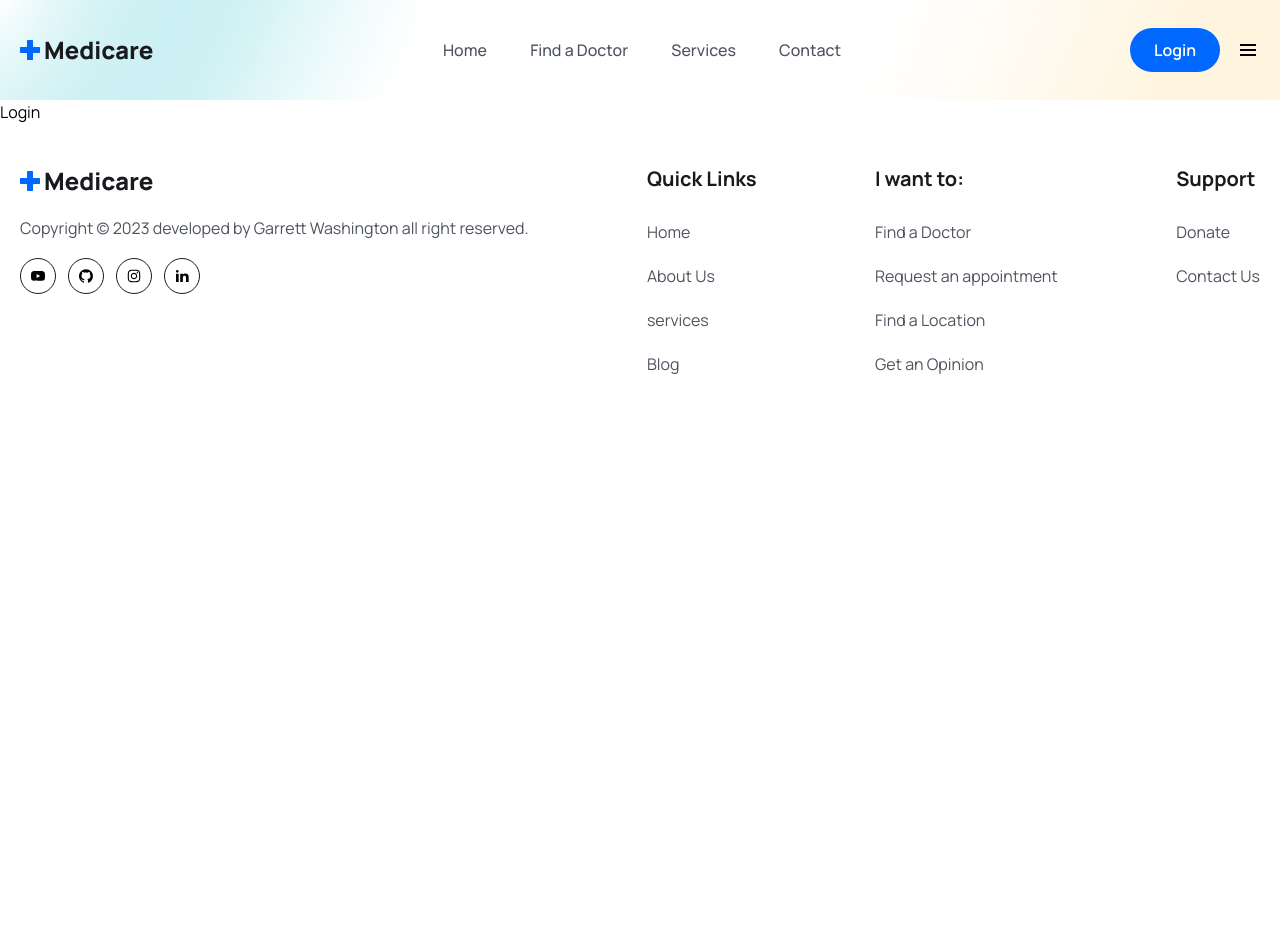
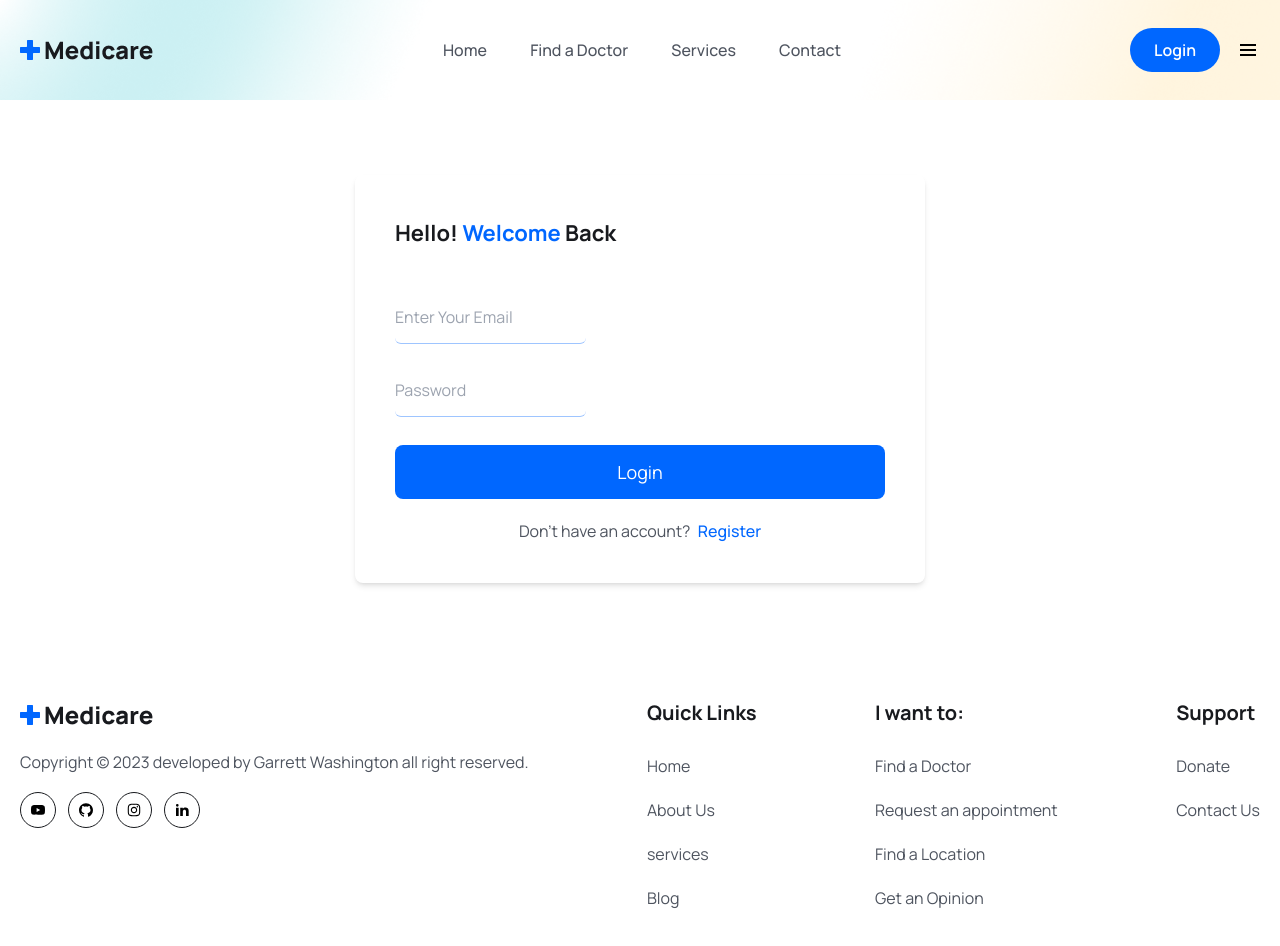
Before and after one commit to ggvhs/booking-app, a React (Vite) app in the folder frontend/: page /login in a window 1280 px wide. Shown: the top 946 px of the page. Before the commit the page ends 800 px from the top, so only its background shows below. Built offline with nearby package versions, Linux system fonts and the light colour scheme.

Commit message:
sign up section completed

```diff
--- a/frontend/src/pages/Login.jsx
+++ b/frontend/src/pages/Login.jsx
@@ -1,8 +1,66 @@
 import React from 'react'
+import { useState } from 'react'
+import {Link} from 'react-router-dom'
 
 const Login = () => {
+
+  const [formData, setFormData] = useState({
+    email:'',
+    password:''
+  })
+
+  const handleInputChange = e => {
+    setFormData({ ... formData, [e.target.name]: e.target.value})
+  }
+
   return (
-    <div>Login</div>
+    <section className='px-5 lg:px-0'>
+      <div className='w-full max-w-[570px] mx-auto rounded-lg shadow-md md:p-10'>
+        <h3 className='text-headingColor text-[22px] leading-9 font-bold mb-10'>
+          Hello! <span className='text-primaryColor'>Welcome</span> Back
+        </h3>
+        <form className='py-4 md:py-0'>
+          <div className='mb-5'>
+            <input type="email"
+              placeholder='Enter Your Email'
+              name='email'
+              value={formData.email}
+              onChange={handleInputChange}
+              className='w-ffull py-3 border-b border-splid border-[#0066ff61] focus:outline-none
+              focus:border-b-primaryColor text-[16px] leading-7 text-headingColor
+              paceholder:text-textColor rounded-md cursor-pointer'
+              required
+            />
+          </div>
+
+          <div className='mb-5'>
+            <input
+              type="password"
+              placeholder='Password'
+              name='password'
+              value={formData.password}
+              onChange={handleInputChange}
+              className='w-ffull py-3 border-b border-splid border-[#0066ff61] focus:outline-none
+              focus:border-b-primaryColor text-[16px] leading-7 text-headingColor
+              paceholder:text-textColor rounded-md cursor-pointer'
+              required
+            />
+          </div>
+
+          <div className='mt-7'>
+            <button type="submit" className='w-full bg-primaryColor text-white text-[18px] leading-[30px]
+              rounded-lg px-4 py-3'>
+              Login
+            </button>
+          </div>
+
+          <p className='mt-5 text-textColor text-center'>
+            Don&apos;t have an account? <Link to='/register' className='text-primaryColor font-medium ml-1'>Register</Link>
+          </p>
+        </form>
+
+      </div>
+    </section>
   )
 }
 
```
